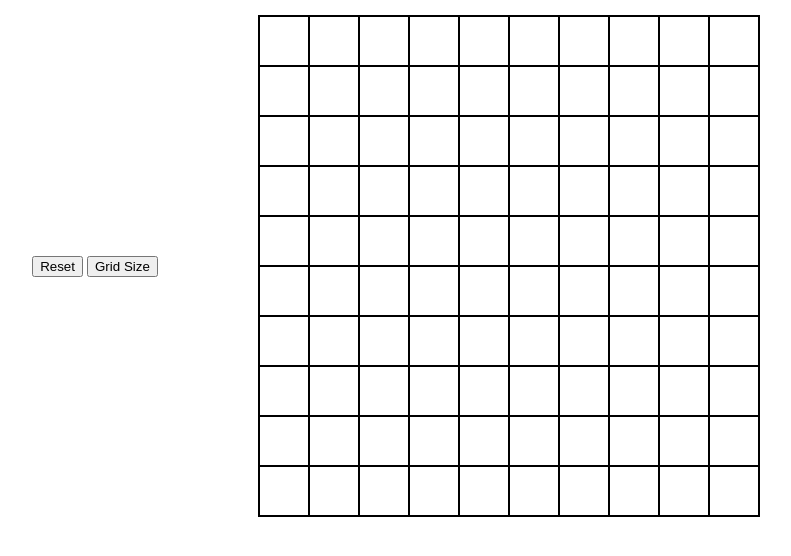
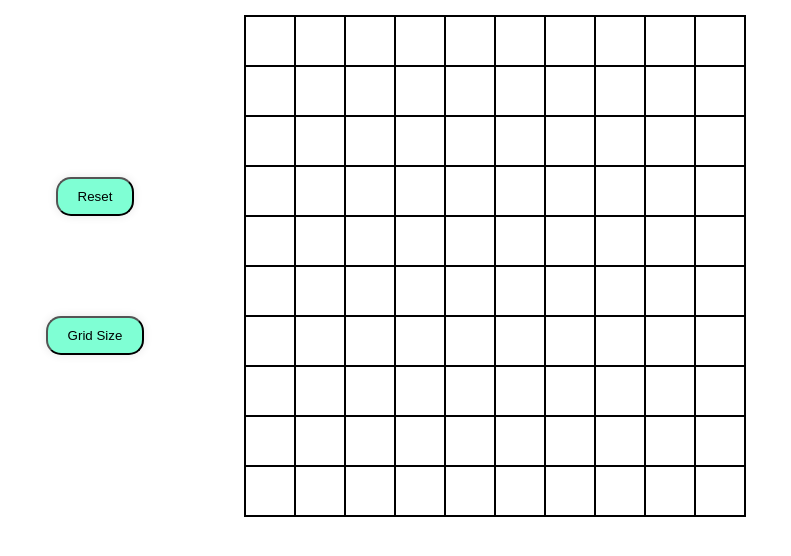
Before and after one commit to sloggo/etch-a-sketch-odin, a plain HTML site: page index.html in a window 1280 px wide. Shown: the whole page, without its empty margins (194-985 px from the left). Drawn offline with Linux system fonts and the light colour scheme.

Commit message:
Basic button style

```diff
--- a/style.css
+++ b/style.css
@@ -26,3 +26,18 @@ body{
     border: 1px solid black;
     aspect-ratio : 1 / 1;
 }
+
+.controlsContainer{
+    display: flex;
+    flex-direction: column;
+    justify-content: space-around;
+    align-items: center;
+    gap: 100px;
+}
+
+button {
+    padding: 10px 20px;
+    background-color: aquamarine;
+    border-radius: 15px;
+    box-shadow: 0px 0px 10px rgb(231, 231, 231);
+}
```
